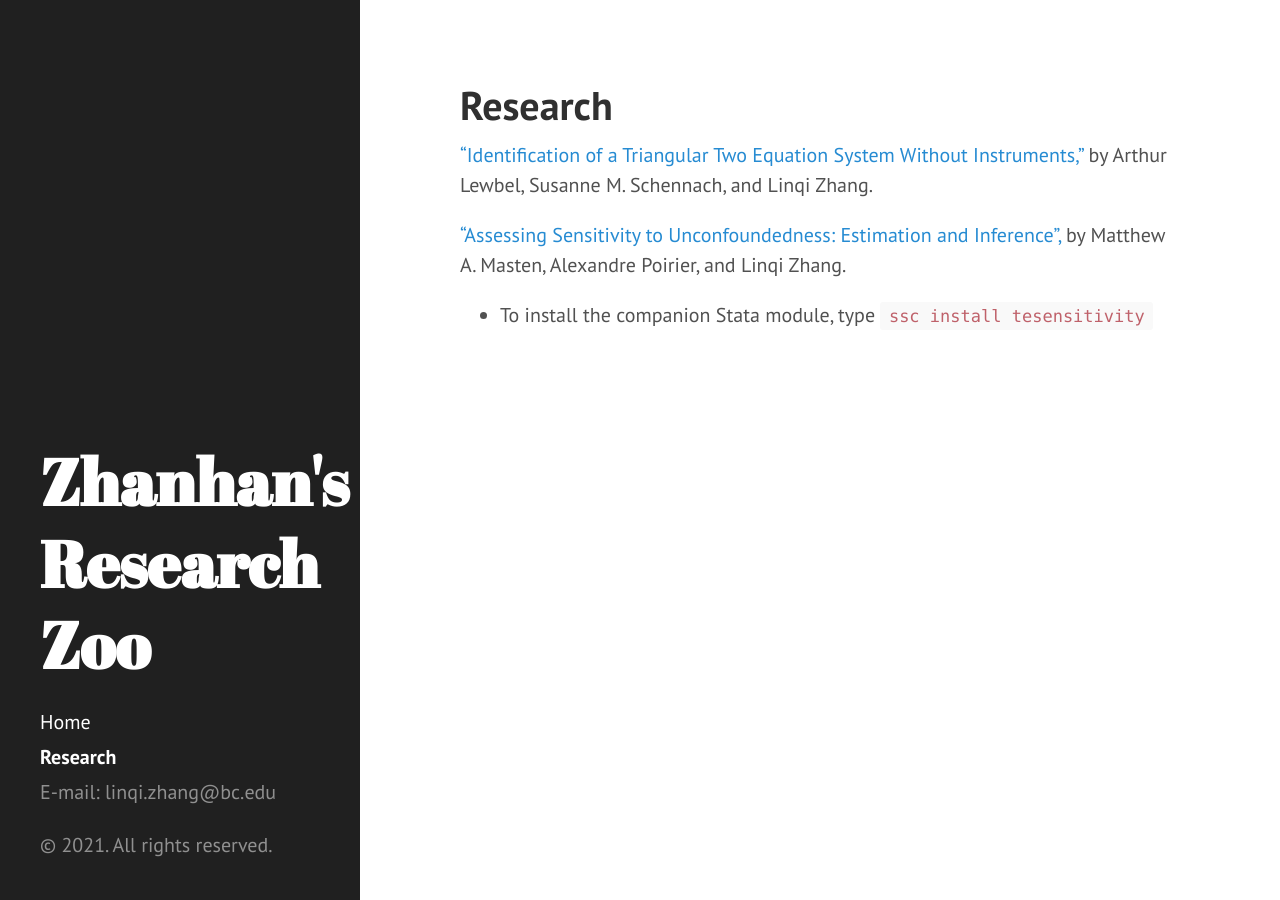
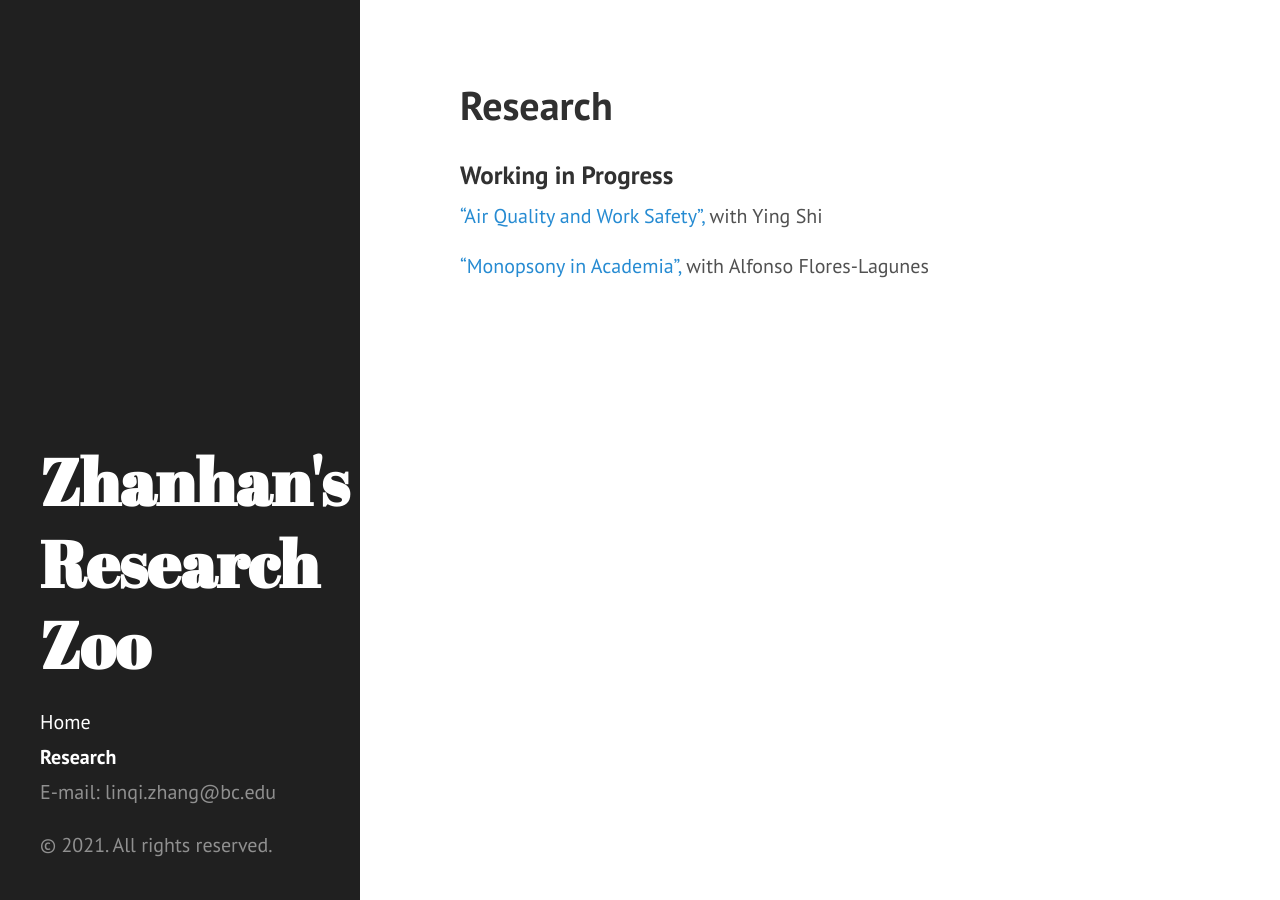
Before and after one commit to yuzhanhan/personal-website, a Jekyll site: the page built from research.md, in a window 1280 px wide. Built offline with Jekyll 4.4.1, drawn with Linux system fonts in a browser that asks for light colours; Markdown is read by kramdown in place of the engine named in the settings.

Commit message:
no message

```diff
--- a/research.md
+++ b/research.md
@@ -4,8 +4,8 @@ title: Research
 permalink: research.html
 ---
 
-["Identification of a Triangular Two Equation System Without Instruments,"](https://drive.google.com/file/d/1F8feYsRJgt7MrsHeDJ2TuN_ErNDxcTBV/view?usp=sharing) by Arthur Lewbel, Susanne M. Schennach, and Linqi Zhang.
+### Working in Progress
 
-["Assessing Sensitivity to Unconfoundedness: Estimation and Inference",](https://arxiv.org/abs/2012.15716) by Matthew A. Masten, Alexandre Poirier, and Linqi Zhang.
+["Air Quality and Work Safety",]() with Ying Shi
 
-*   To install the companion Stata module, type `ssc install tesensitivity`
+["Monopsony in Academia",]() with Alfonso Flores-Lagunes
```
